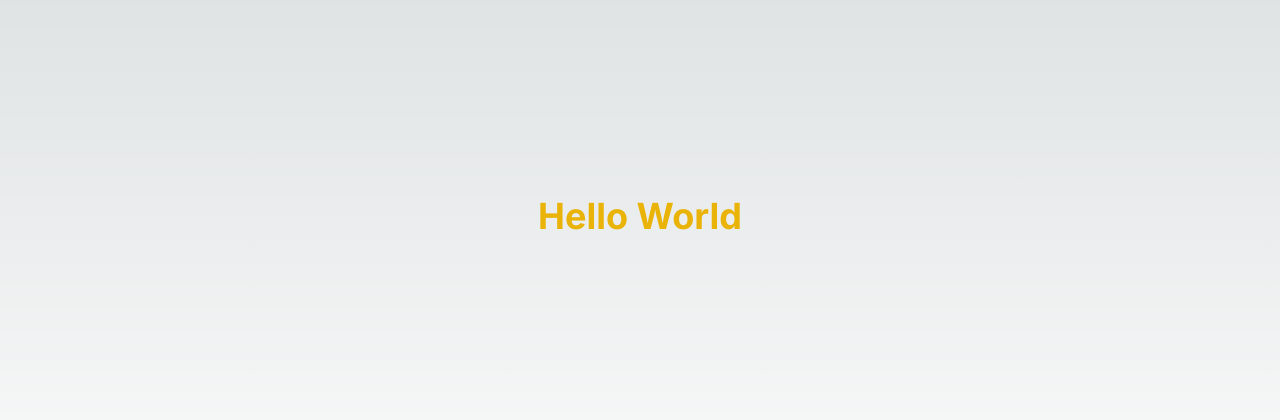
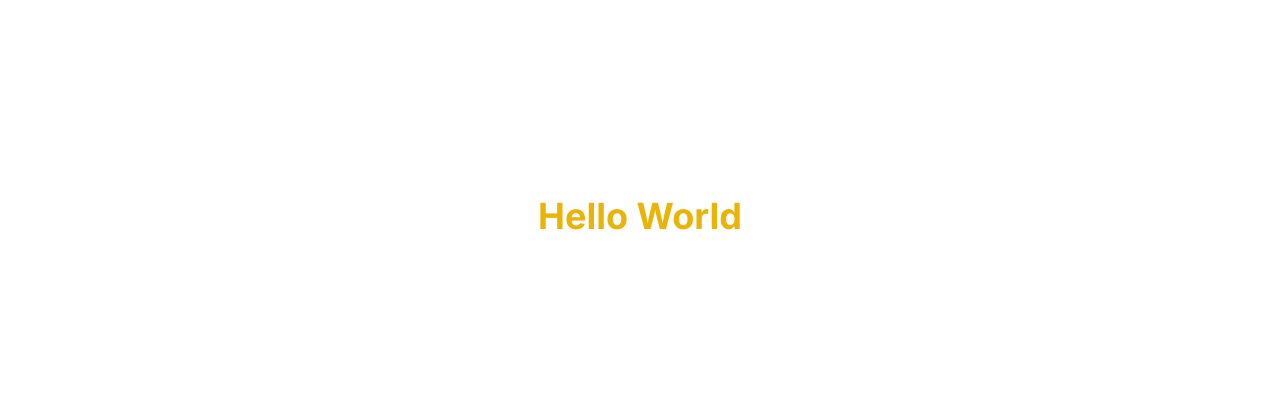
Before and after one commit to Admiral-Simo/ecom-proj-nextjs, a Next.js app: page / in a window 1280 px wide. Shown: the part 184-604 px from the top of the page. Built offline with nearby package versions, Linux system fonts and the light colour scheme.

Commit message:
setup shadcn-ui

```diff
--- a/src/app/globals.css
+++ b/src/app/globals.css
@@ -2,32 +2,75 @@
 @tailwind components;
 @tailwind utilities;
 
-:root {
-  --foreground-rgb: 0, 0, 0;
-  --background-start-rgb: 214, 219, 220;
-  --background-end-rgb: 255, 255, 255;
-}
+@layer base {
+  :root {
+    --background: 0 0% 100%;
+    --foreground: 222.2 84% 4.9%;
 
-@media (prefers-color-scheme: dark) {
-  :root {
-    --foreground-rgb: 255, 255, 255;
-    --background-start-rgb: 0, 0, 0;
-    --background-end-rgb: 0, 0, 0;
+    --card: 0 0% 100%;
+    --card-foreground: 222.2 84% 4.9%;
+
+    --popover: 0 0% 100%;
+    --popover-foreground: 222.2 84% 4.9%;
+
+    --primary: 222.2 47.4% 11.2%;
+    --primary-foreground: 210 40% 98%;
+
+    --secondary: 210 40% 96.1%;
+    --secondary-foreground: 222.2 47.4% 11.2%;
+
+    --muted: 210 40% 96.1%;
+    --muted-foreground: 215.4 16.3% 46.9%;
+
+    --accent: 210 40% 96.1%;
+    --accent-foreground: 222.2 47.4% 11.2%;
+
+    --destructive: 0 84.2% 60.2%;
+    --destructive-foreground: 210 40% 98%;
+
+    --border: 214.3 31.8% 91.4%;
+    --input: 214.3 31.8% 91.4%;
+    --ring: 222.2 84% 4.9%;
+
+    --radius: 0.5rem;
+  }
+
+  .dark {
+    --background: 222.2 84% 4.9%;
+    --foreground: 210 40% 98%;
+
+    --card: 222.2 84% 4.9%;
+    --card-foreground: 210 40% 98%;
+
+    --popover: 222.2 84% 4.9%;
+    --popover-foreground: 210 40% 98%;
+
+    --primary: 210 40% 98%;
+    --primary-foreground: 222.2 47.4% 11.2%;
+
+    --secondary: 217.2 32.6% 17.5%;
+    --secondary-foreground: 210 40% 98%;
+
+    --muted: 217.2 32.6% 17.5%;
+    --muted-foreground: 215 20.2% 65.1%;
+
+    --accent: 217.2 32.6% 17.5%;
+    --accent-foreground: 210 40% 98%;
+
+    --destructive: 0 62.8% 30.6%;
+    --destructive-foreground: 210 40% 98%;
+
+    --border: 217.2 32.6% 17.5%;
+    --input: 217.2 32.6% 17.5%;
+    --ring: 212.7 26.8% 83.9%;
   }
 }
 
-body {
-  color: rgb(var(--foreground-rgb));
-  background: linear-gradient(
-      to bottom,
-      transparent,
-      rgb(var(--background-end-rgb))
-    )
-    rgb(var(--background-start-rgb));
-}
-
-@layer utilities {
-  .text-balance {
-    text-wrap: balance;
+@layer base {
+  * {
+    @apply border-border;
+  }
+  body {
+    @apply bg-background text-foreground;
   }
 }
--- /dev/null
+++ b/src/lib/utils.ts
@@ -0,0 +1,6 @@
+import { type ClassValue, clsx } from "clsx"
+import { twMerge } from "tailwind-merge"
+
+export function cn(...inputs: ClassValue[]) {
+  return twMerge(clsx(inputs))
+}
--- a/tailwind.config.ts
+++ b/tailwind.config.ts
@@ -1,20 +1,80 @@
-import type { Config } from "tailwindcss";
+import type { Config } from "tailwindcss"
 
-const config: Config = {
+const config = {
+  darkMode: ["class"],
   content: [
-    "./src/pages/**/*.{js,ts,jsx,tsx,mdx}",
-    "./src/components/**/*.{js,ts,jsx,tsx,mdx}",
-    "./src/app/**/*.{js,ts,jsx,tsx,mdx}",
-  ],
+    './pages/**/*.{ts,tsx}',
+    './components/**/*.{ts,tsx}',
+    './app/**/*.{ts,tsx}',
+    './src/**/*.{ts,tsx}',
+	],
+  prefix: "",
   theme: {
+    container: {
+      center: true,
+      padding: "2rem",
+      screens: {
+        "2xl": "1400px",
+      },
+    },
     extend: {
-      backgroundImage: {
-        "gradient-radial": "radial-gradient(var(--tw-gradient-stops))",
-        "gradient-conic":
-          "conic-gradient(from 180deg at 50% 50%, var(--tw-gradient-stops))",
+      colors: {
+        border: "hsl(var(--border))",
+        input: "hsl(var(--input))",
+        ring: "hsl(var(--ring))",
+        background: "hsl(var(--background))",
+        foreground: "hsl(var(--foreground))",
+        primary: {
+          DEFAULT: "hsl(var(--primary))",
+          foreground: "hsl(var(--primary-foreground))",
+        },
+        secondary: {
+          DEFAULT: "hsl(var(--secondary))",
+          foreground: "hsl(var(--secondary-foreground))",
+        },
+        destructive: {
+          DEFAULT: "hsl(var(--destructive))",
+          foreground: "hsl(var(--destructive-foreground))",
+        },
+        muted: {
+          DEFAULT: "hsl(var(--muted))",
+          foreground: "hsl(var(--muted-foreground))",
+        },
+        accent: {
+          DEFAULT: "hsl(var(--accent))",
+          foreground: "hsl(var(--accent-foreground))",
+        },
+        popover: {
+          DEFAULT: "hsl(var(--popover))",
+          foreground: "hsl(var(--popover-foreground))",
+        },
+        card: {
+          DEFAULT: "hsl(var(--card))",
+          foreground: "hsl(var(--card-foreground))",
+        },
+      },
+      borderRadius: {
+        lg: "var(--radius)",
+        md: "calc(var(--radius) - 2px)",
+        sm: "calc(var(--radius) - 4px)",
+      },
+      keyframes: {
+        "accordion-down": {
+          from: { height: "0" },
+          to: { height: "var(--radix-accordion-content-height)" },
+        },
+        "accordion-up": {
+          from: { height: "var(--radix-accordion-content-height)" },
+          to: { height: "0" },
+        },
+      },
+      animation: {
+        "accordion-down": "accordion-down 0.2s ease-out",
+        "accordion-up": "accordion-up 0.2s ease-out",
       },
     },
   },
-  plugins: [],
-};
-export default config;
+  plugins: [require("tailwindcss-animate")],
+} satisfies Config
+
+export default config
```
Also changed, not shown: package.json (+9 -4 lines), components.json (added), 1 other file (tests, documents, lock files or other folders).
